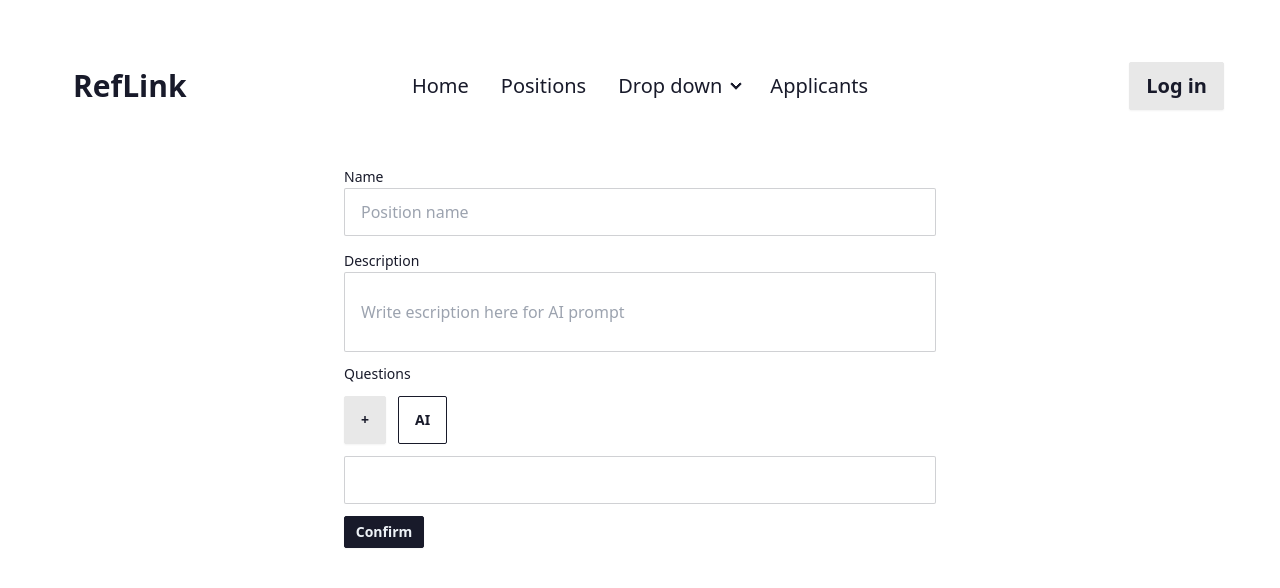
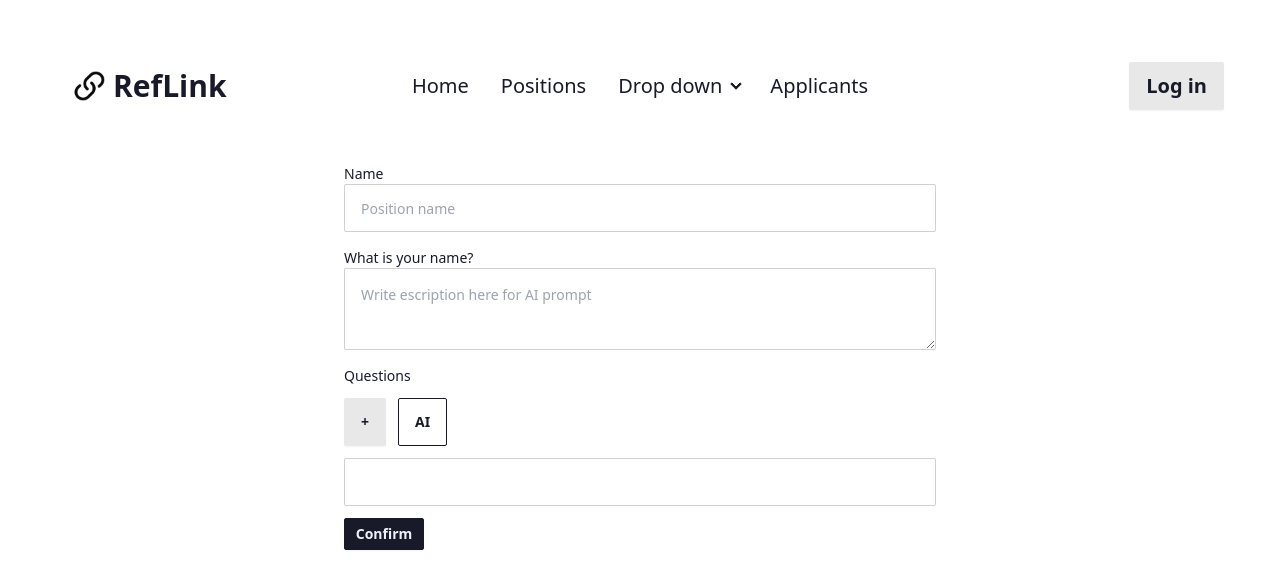
Before and after one commit to RefLink-GradProject/RefLink-App, a React (Vite) app in the folder Frontend/: page /positions/add in a window 1280 px wide. Shown: the top 588 px of the page. Built offline with nearby package versions, Linux system fonts and the light colour scheme.

Commit message:
Add Logo to Navbar

```diff
--- a/Frontend/src/components/AddPositionForm.tsx
+++ b/Frontend/src/components/AddPositionForm.tsx
@@ -24,14 +24,15 @@ export default function AddPositionForm() {
     return (
         <div className="flex justify-center mt-10">
             <div className="w-1/2">
+                <label className="form-control w-full mb-4">
                 <span className="label-text">Name</span>
-                <label className="input input-bordered flex items-center gap-2 mb-3">
-                    <input type="text" className="grow" placeholder="Position name" />
+                    <input type="text" className="input input-bordered input-md w-full" placeholder="Position name" />
                 </label>
 
-                <span className="label-text">Description</span>
-                <label className="input input-bordered flex items-center gap-2 h-20 mb-3">
-                    <input type="text" className="grow" placeholder="Write escription here for AI prompt" />
+                {/* <span className="label-text">Description</span> */}
+                <label className="form-control w-full mb-4">
+                <span className="label-text">What is your name?</span>
+                    <textarea className="textarea textarea-bordered textarea-md w-full" placeholder="Write escription here for AI prompt" />
                 </label>
 
                 <section className="question-form">
--- a/Frontend/src/components/Navbar.tsx
+++ b/Frontend/src/components/Navbar.tsx
@@ -1,4 +1,5 @@
 import { Link } from "react-router-dom";
+import logo from '../assets/logo.png'
 
 export default function Navbar() {
     return (
@@ -21,7 +22,12 @@ export default function Navbar() {
                             <li><a>Applicants</a></li>
                         </ul>
                     </div>
-                    <Link to="/"><a className="btn btn-ghost text-3xl">RefLink</a></Link>
+                    <Link to="/">
+                        <a className="btn btn-ghost text-3xl">
+                        <img src={logo} alt="logo" className="w-8"/>
+                            RefLink
+                        </a>
+                        </Link>
                 </div>
                 <div className="navbar-center hidden lg:flex">
                     <ul className="menu menu-horizontal px-1 text-xl">
--- a/Frontend/src/output.css
+++ b/Frontend/src/output.css
@@ -1219,6 +1219,11 @@ html {
   display: none;
 }
 
+.form-control {
+  display: flex;
+  flex-direction: column;
+}
+
 .label {
   display: flex;
   -webkit-user-select: none;
@@ -1385,10 +1390,6 @@ html {
     border-color: var(--btn-color, var(--fallback-b2));
   }
 
-  .btn-primary {
-    --btn-color: var(--fallback-p);
-  }
-
   .btn-neutral {
     --btn-color: var(--fallback-n);
   }
@@ -1450,17 +1451,7 @@ html {
   outline-offset: 2px;
 }
 
-.btn-primary {
-  --tw-text-opacity: 1;
-  color: var(--fallback-pc,oklch(var(--pc)/var(--tw-text-opacity)));
-  outline-color: var(--fallback-p,oklch(var(--p)/1));
-}
-
 @supports (color: oklch(0% 0 0)) {
-  .btn-primary {
-    --btn-color: var(--p);
-  }
-
   .btn-neutral {
     --btn-color: var(--n);
   }
@@ -1899,6 +1890,10 @@ html {
   }
 }
 
+.textarea-bordered {
+  border-color: var(--fallback-bc,oklch(var(--bc)/0.2));
+}
+
 .textarea:focus {
   box-shadow: none;
   border-color: var(--fallback-bc,oklch(var(--bc)/0.2));
@@ -1906,17 +1901,6 @@ html {
   outline-width: 2px;
   outline-offset: 2px;
   outline-color: var(--fallback-bc,oklch(var(--bc)/0.2));
-}
-
-.textarea-secondary {
-  --tw-border-opacity: 1;
-  border-color: var(--fallback-s,oklch(var(--s)/var(--tw-border-opacity)));
-}
-
-.textarea-secondary:focus {
-  --tw-border-opacity: 1;
-  border-color: var(--fallback-s,oklch(var(--s)/var(--tw-border-opacity)));
-  outline-color: var(--fallback-s,oklch(var(--s)/1));
 }
 
 .textarea-disabled,
@@ -2039,6 +2023,15 @@ html {
   padding: 0px;
 }
 
+.input-md {
+  height: 3rem;
+  padding-left: 1rem;
+  padding-right: 1rem;
+  font-size: 0.875rem;
+  line-height: 1.25rem;
+  line-height: 2;
+}
+
 .menu-horizontal {
   display: inline-flex;
   flex-direction: row;
@@ -2046,6 +2039,29 @@ html {
 
 .menu-horizontal > li:not(.menu-title) > details > ul {
   position: absolute;
+}
+
+.textarea-md {
+  padding-left: 1rem;
+  padding-right: 1rem;
+  padding-top: 0.75rem;
+  padding-bottom: 0.75rem;
+  font-size: 0.875rem;
+  line-height: 1.25rem;
+  line-height: 2;
+}
+
+.textarea-lg {
+  padding-left: 1.5rem;
+  padding-right: 1.5rem;
+  padding-top: 1rem;
+  padding-bottom: 1rem;
+  font-size: 1.125rem;
+  line-height: 1.75rem;
+  line-height: 2;
+}
+
+.menu-horizontal > li:not(.menu-title) > details > ul {
   margin-inline-start: 0px;
   margin-top: 1rem;
   padding-top: 0.5rem;
@@ -2099,90 +2115,50 @@ html {
   top: 0px;
 }
 
+.z-50 {
+  z-index: 50;
+}
+
 .z-\[1\] {
   z-index: 1;
 }
 
-.z-50 {
-  z-index: 50;
-}
-
 .m-12 {
   margin: 3rem;
 }
 
-.m-10 {
-  margin: 2.5rem;
+.mb-3 {
+  margin-bottom: 0.75rem;
+}
+
+.mb-8 {
+  margin-bottom: 2rem;
+}
+
+.mr-2 {
+  margin-right: 0.5rem;
+}
+
+.mr-3 {
+  margin-right: 0.75rem;
+}
+
+.mr-6 {
+  margin-right: 1.5rem;
+}
+
+.mt-10 {
+  margin-top: 2.5rem;
 }
 
 .mt-3 {
   margin-top: 0.75rem;
 }
 
-.mb-8 {
-  margin-bottom: 2rem;
-}
-
-.ml-10 {
-  margin-left: 2.5rem;
-}
-
-.mr-10 {
-  margin-right: 2.5rem;
-}
-
-.mr-6 {
-  margin-right: 1.5rem;
-}
-
-.mt-16 {
-  margin-top: 4rem;
-}
-
-.mb-20 {
-  margin-bottom: 5rem;
-}
-
-.mt-10 {
-  margin-top: 2.5rem;
-}
-
-.mb-3 {
-  margin-bottom: 0.75rem;
-}
-
-.mb-1 {
-  margin-bottom: 0.25rem;
-}
-
-.mb-2 {
-  margin-bottom: 0.5rem;
-}
-
 .mb-4 {
   margin-bottom: 1rem;
 }
 
-.ml-3 {
-  margin-left: 0.75rem;
-}
-
-.mr-2 {
-  margin-right: 0.5rem;
-}
-
-.mt-4 {
-  margin-top: 1rem;
-}
-
-.mr-3 {
-  margin-right: 0.75rem;
-}
-
-.block {
-  display: block;
-}
-
 .flex {
   display: flex;
 }
@@ -2191,24 +2167,32 @@ html {
   display: none;
 }
 
+.h-20 {
+  height: 5rem;
+}
+
 .h-5 {
   height: 1.25rem;
 }
 
+.h-6 {
+  height: 1.5rem;
+}
+
 .h-screen {
   height: 100vh;
 }
 
-.h-4 {
-  height: 1rem;
-}
-
-.h-20 {
-  height: 5rem;
-}
-
-.h-6 {
-  height: 1.5rem;
+.w-1\/2 {
+  width: 50%;
+}
+
+.w-20 {
+  width: 5rem;
+}
+
+.w-36 {
+  width: 9rem;
 }
 
 .w-5 {
@@ -2219,64 +2203,40 @@ html {
   width: 13rem;
 }
 
-.w-4 {
-  width: 1rem;
-}
-
-.w-1\/2 {
-  width: 50%;
+.w-6 {
+  width: 1.5rem;
 }
 
 .w-10 {
   width: 2.5rem;
 }
 
-.w-80 {
-  width: 20rem;
+.w-8 {
+  width: 2rem;
 }
 
 .w-full {
   width: 100%;
 }
 
-.w-20 {
-  width: 5rem;
-}
-
-.w-6 {
-  width: 1.5rem;
-}
-
-.w-40 {
-  width: 10rem;
-}
-
-.w-36 {
-  width: 9rem;
-}
-
 .max-w-xs {
   max-width: 20rem;
 }
 
+.max-w-lg {
+  max-width: 32rem;
+}
+
 .shrink-0 {
   flex-shrink: 0;
 }
 
-.flex-grow {
-  flex-grow: 1;
-}
-
 .grow {
   flex-grow: 1;
 }
 
 .flex-col {
   flex-direction: column;
-}
-
-.content-center {
-  align-content: center;
 }
 
 .items-center {
@@ -2327,52 +2287,19 @@ html {
   text-align: center;
 }
 
+.text-3xl {
+  font-size: 1.875rem;
+  line-height: 2.25rem;
+}
+
+.text-6xl {
+  font-size: 3.75rem;
+  line-height: 1;
+}
+
 .text-xl {
   font-size: 1.25rem;
   line-height: 1.75rem;
-}
-
-.text-2xl {
-  font-size: 1.5rem;
-  line-height: 2rem;
-}
-
-.text-9xl {
-  font-size: 8rem;
-  line-height: 1;
-}
-
-.text-6xl {
-  font-size: 3.75rem;
-  line-height: 1;
-}
-
-.text-3xl {
-  font-size: 1.875rem;
-  line-height: 2.25rem;
-}
-
-.text-sm {
-  font-size: 0.875rem;
-  line-height: 1.25rem;
-}
-
-.font-medium {
-  font-weight: 500;
-}
-
-.text-gray-900 {
-  --tw-text-opacity: 1;
-  color: rgb(17 24 39 / var(--tw-text-opacity));
-}
-
-.text-white {
-  --tw-text-opacity: 1;
-  color: rgb(255 255 255 / var(--tw-text-opacity));
-}
-
-.opacity-70 {
-  opacity: 0.7;
 }
 
 .shadow {
@@ -2390,10 +2317,3 @@ html {
     display: none;
   }
 }
-
-@media (prefers-color-scheme: dark) {
-  .dark\:text-white {
-    --tw-text-opacity: 1;
-    color: rgb(255 255 255 / var(--tw-text-opacity));
-  }
-}
```
Also changed, not shown: Frontend/src/assets/logo.png (added).
